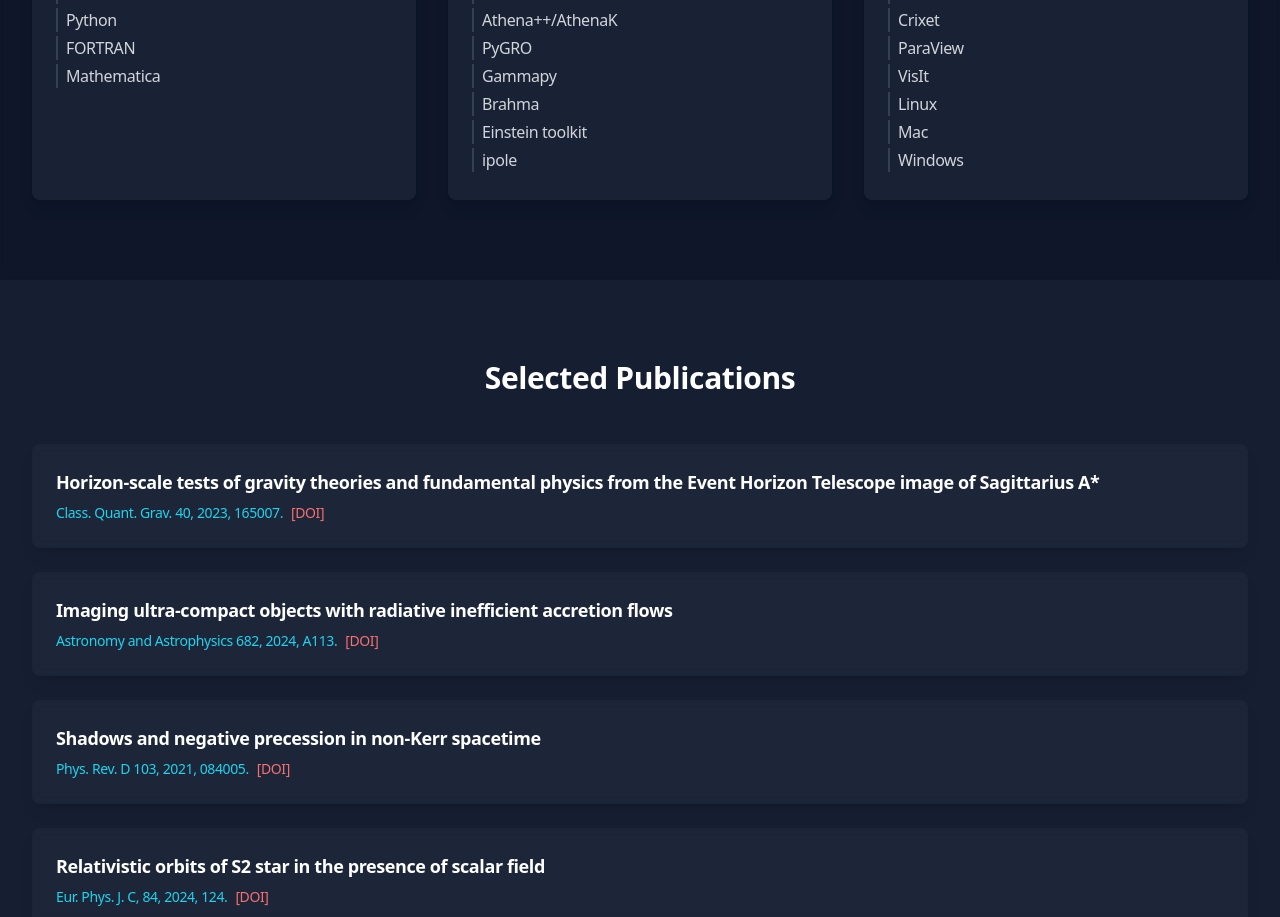
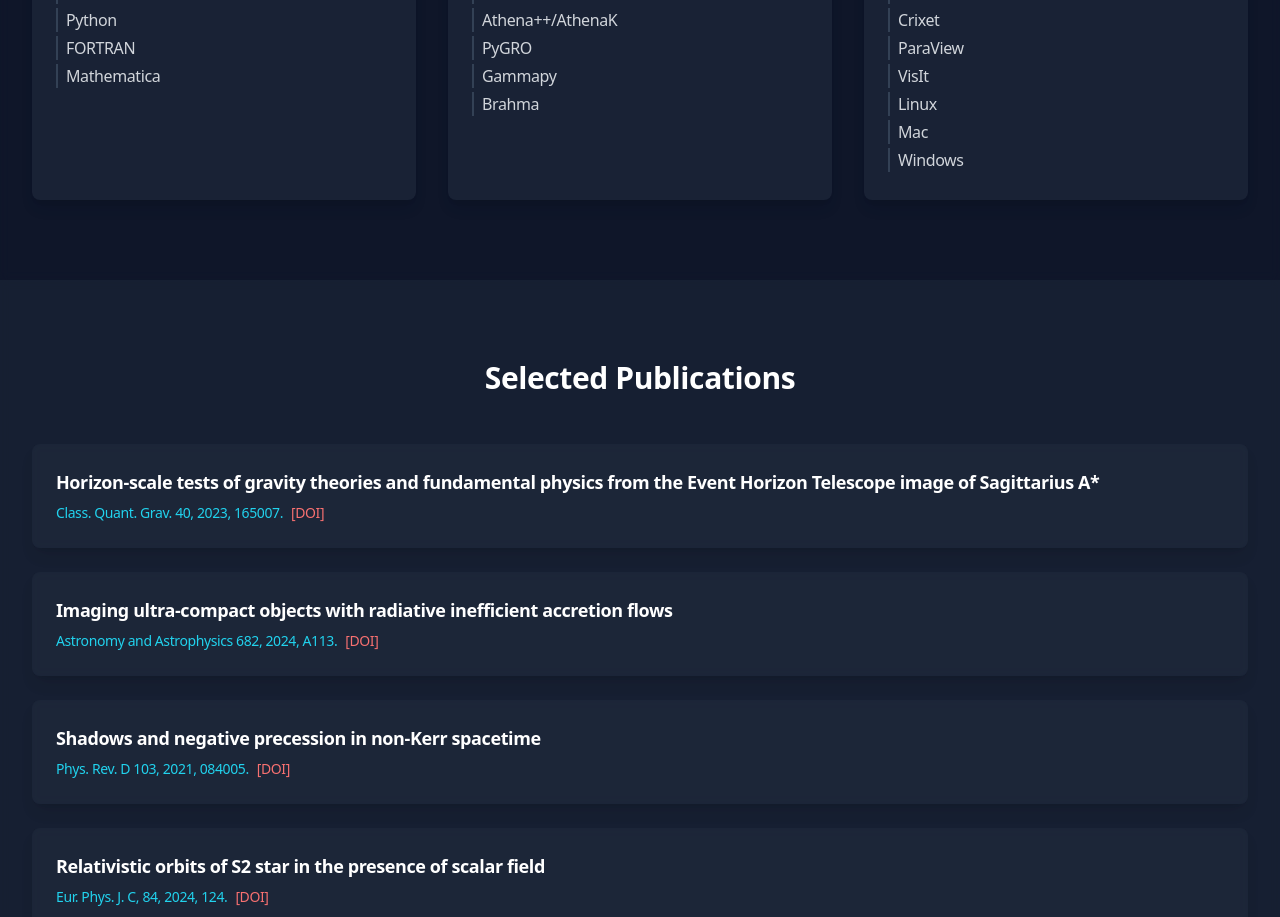
Before and after one commit to Parth-G-Bambhaniya/Parth-G-Bambhaniya.github.io, a React (Vite) app: page / in a window 1280 px wide. Shown: the part 3145-4062 px from the top of the page. Built offline with nearby package versions, Linux system fonts and the light colour scheme; some icons are missing.

Commit message:
Update App.jsx

```diff
--- a/src/App.jsx
+++ b/src/App.jsx
@@ -68,7 +68,7 @@ const experienceData = [
 const skillsData = {
   programming: ["C/C++", "Python", "FORTRAN", "Mathematica",],
   computational: [
-    "PLUTO", "Athena++/AthenaK", "PyGRO", "Gammapy", "Brahma", "Einstein toolkit", "ipole"
+    "PLUTO", "Athena++/AthenaK", "PyGRO", "Gammapy", "Brahma"
   ],
   tools: ["LaTeX", "Crixet", "ParaView", "VisIt", "Linux", "Mac", "Windows"]
 };
```
